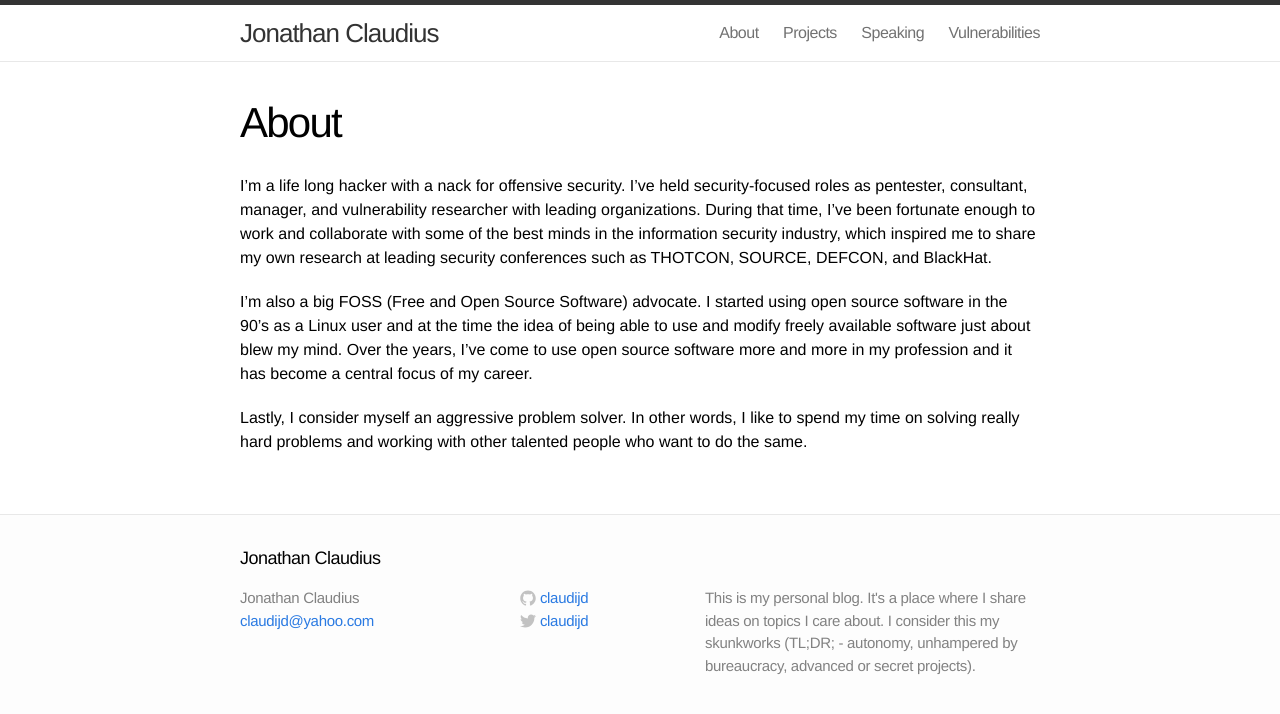
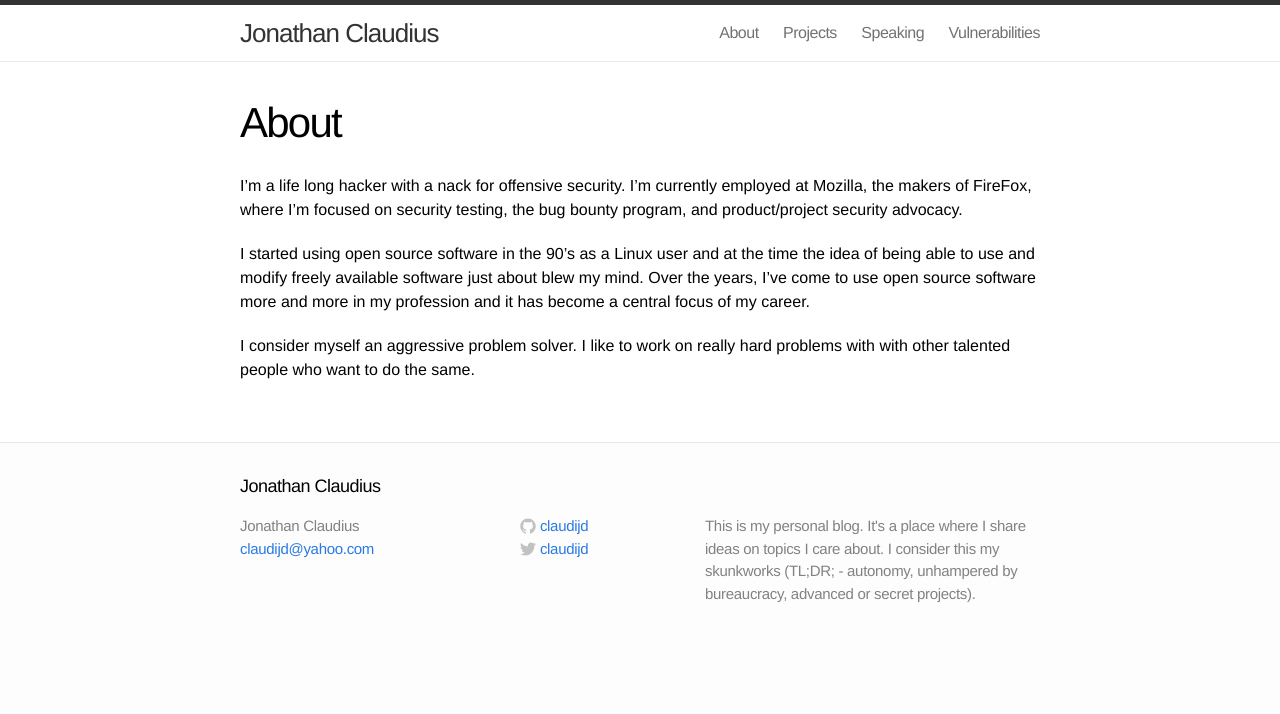
Before and after one commit to claudijd/claudijd.github.io, a Jekyll site: the page built from about.md, in a window 1280 px wide. Shown: the top 714 px of the page. Built offline with Jekyll 4.4.1, drawn with Linux system fonts in a browser that asks for light colours.

Commit message:
Update about page

```diff
--- a/about.md
+++ b/about.md
@@ -4,8 +4,8 @@ title: About
 comments: true
 ---
 
-I'm a life long hacker with a nack for offensive security. I've held security-focused roles as pentester, consultant, manager, and vulnerability researcher with leading organizations. During that time, I've been fortunate enough to work and collaborate with some of the best minds in the information security industry, which inspired me to share my own research at leading security conferences such as THOTCON, SOURCE, DEFCON, and BlackHat.
+I'm a life long hacker with a nack for offensive security.  I'm currently employed at Mozilla, the makers of FireFox, where I'm focused on security testing, the bug bounty program, and product/project security advocacy.
 
-I'm also a big FOSS (Free and Open Source Software) advocate. I started using open source software in the 90's as a Linux user and at the time the idea of being able to use and modify freely available software just about blew my mind. Over the years, I've come to use open source software more and more in my profession and it has become a central focus of my career.
+I started using open source software in the 90's as a Linux user and at the time the idea of being able to use and modify freely available software just about blew my mind. Over the years, I've come to use open source software more and more in my profession and it has become a central focus of my career.
 
-Lastly, I consider myself an aggressive problem solver. In other words, I like to spend my time on solving really hard problems and working with other talented people who want to do the same.
+I consider myself an aggressive problem solver. I like to work on really hard problems with with other talented people who want to do the same.
```
